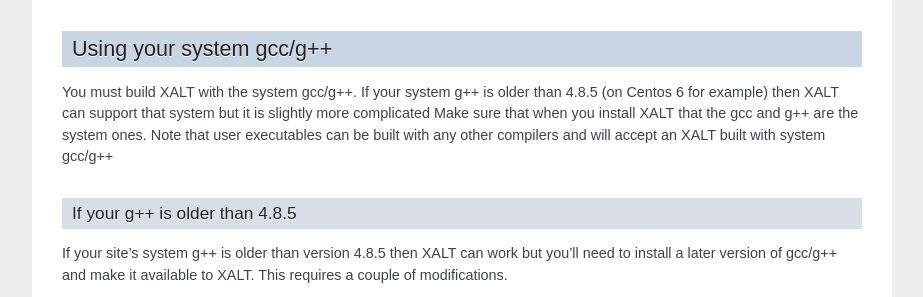
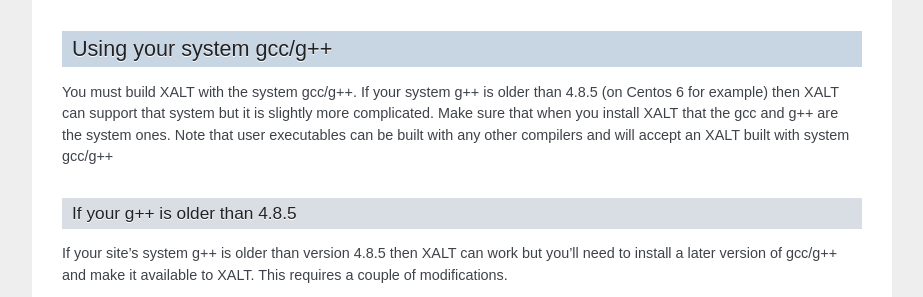
Before and after one commit to xalt/xalt, a Sphinx documentation site: the page built from docs/source/020_site_configuration.rst, in a window 1280 px wide and 900 px high, scrolled down 1962 px. Shown: the part 176-473 px from the top of the window, without its empty margins (198-1121 px from the left). Built offline with Sphinx 7.4.7, drawn with Linux system fonts in a browser that asks for light colours.

Commit message:
small typo fix

```diff
--- a/docs/source/020_site_configuration.rst
+++ b/docs/source/020_site_configuration.rst
@@ -118,11 +118,10 @@
 
 You must build XALT with the system gcc/g++. If your system g++
 is older than 4.8.5 (on Centos 6 for example) then XALT can support
-that system but it is slightly more complicated
+that system but it is slightly more complicated.
 Make sure that when you install XALT that the gcc and g++ are the
 system ones.  Note that user executables can be built with any other
 compilers and will accept an XALT built with system gcc/g++
-
 
 .. _old_gcc-label:
 
```
